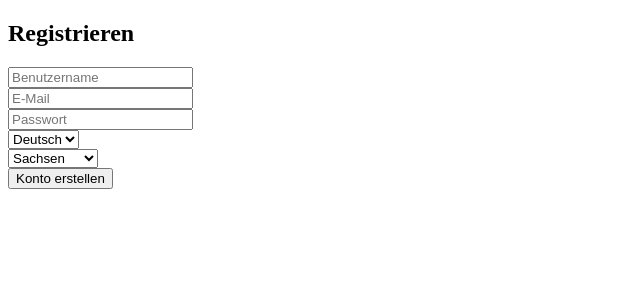
After one commit to Blackleelou/lohnsystem, a Flask app: page /register in a window 1280 px wide. The commit adds this page. Shown: the top 300 px of the page, without its empty margins (0-640 px from the left). Run offline with Flask 3, Linux system fonts and the light colour scheme.

Commit message:
Add files via upload

```diff
--- /dev/null
+++ b/templates/register.html
@@ -0,0 +1,23 @@
+
+<!DOCTYPE html>
+<html lang="de">
+<head><meta name="viewport" content="width=device-width, initial-scale=1"><title>Registrieren</title></head>
+<body>
+<h2>Registrieren</h2>
+<form method="POST">
+  <input name="username" placeholder="Benutzername" required><br>
+  <input name="email" placeholder="E-Mail" required><br>
+  <input name="password" type="password" placeholder="Passwort" required><br>
+  <select name="language" required>
+    <option value="de">Deutsch</option>
+    <option value="en">English</option>
+  </select><br>
+  <select name="state" required>
+    <option value="SN">Sachsen</option>
+    <option value="TH">Thueringen</option>
+    <option value="BY">Bayern</option>
+  </select><br>
+  <button type="submit">Konto erstellen</button>
+</form>
+</body>
+</html>
```
Also changed, not shown: templates/dashboard.html (+3 -7 lines), templates/index.html (+4 -11 lines), templates/login.html (+3 -13 lines).
